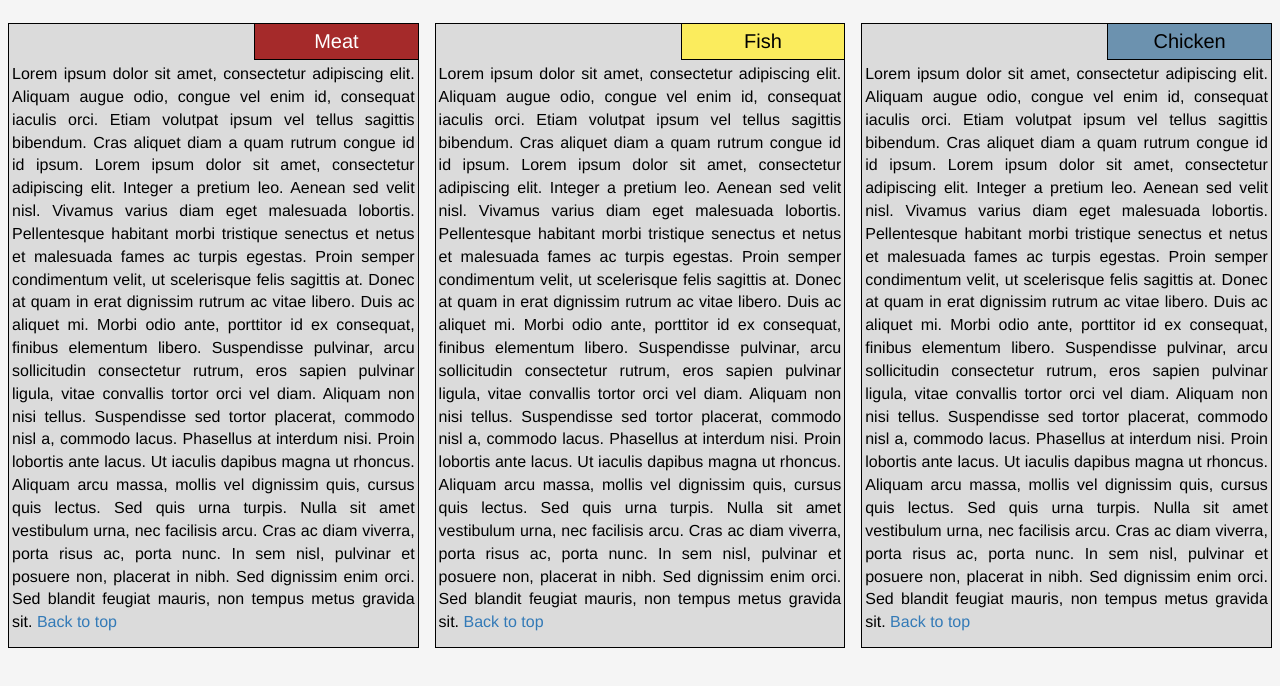
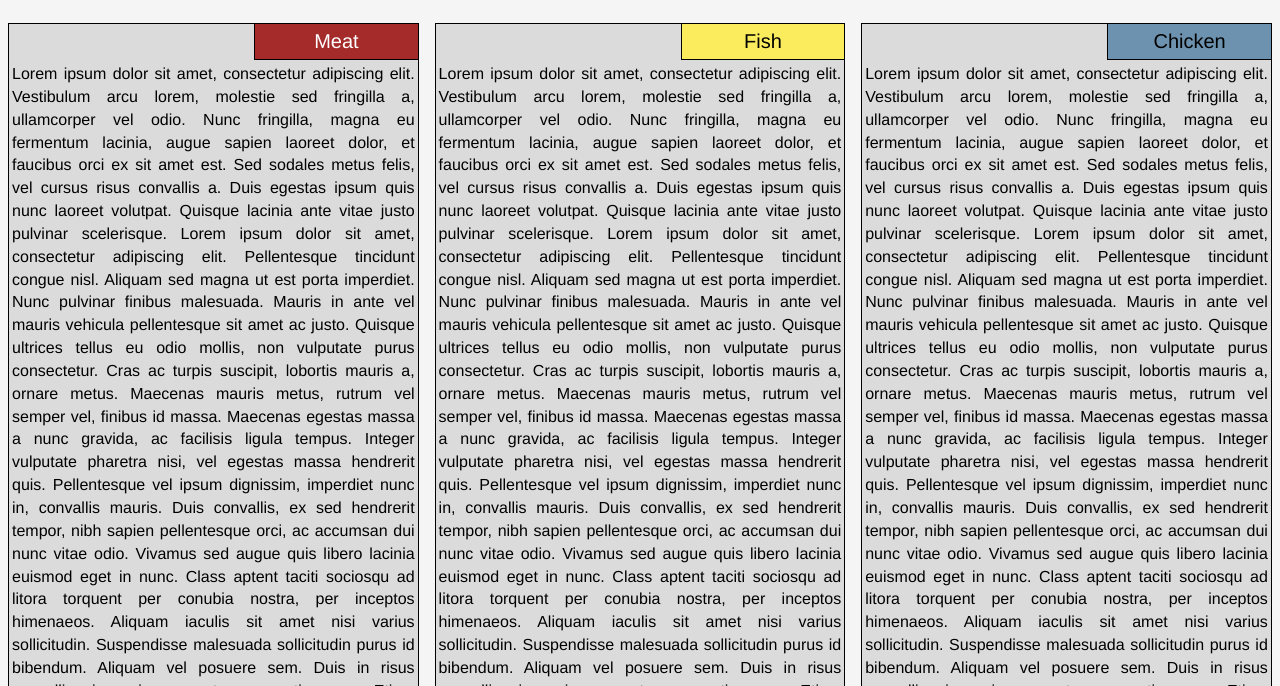
Before and after one commit to alex-17/My_coursera, a plain HTML site: page mod3_solution/index.html in a window 1280 px wide. Shown: the part 114-800 px from the top of the page. Drawn offline with Linux system fonts and the light colour scheme.

Commit message:
Update index.html

```diff
--- a/mod3_solution/index.html
+++ b/mod3_solution/index.html
@@ -55,24 +55,39 @@
    <div class="col-lg-4 col-md-6">
   	<div id="Meat">
     	<p id="p1">Meat</p>
-    	<p> Lorem ipsum dolor sit amet, consectetur adipiscing elit. Aliquam augue odio, congue vel enim id, consequat iaculis orci. Etiam volutpat ipsum vel tellus sagittis bibendum. Cras aliquet diam a quam rutrum congue id id ipsum. Lorem ipsum dolor sit amet, consectetur adipiscing elit. Integer a pretium leo. Aenean sed velit nisl. Vivamus varius diam eget malesuada lobortis. Pellentesque habitant morbi tristique senectus et netus et malesuada fames ac turpis egestas. Proin semper condimentum velit, ut scelerisque felis sagittis at. Donec at quam in erat dignissim rutrum ac vitae libero. Duis ac aliquet mi. Morbi odio ante, porttitor id ex consequat, finibus elementum libero. Suspendisse pulvinar, arcu sollicitudin consectetur rutrum, eros sapien pulvinar ligula, vitae convallis tortor orci vel diam.
-Aliquam non nisi tellus. Suspendisse sed tortor placerat, commodo nisl a, commodo lacus. Phasellus at interdum nisi. Proin lobortis ante lacus. Ut iaculis dapibus magna ut rhoncus. Aliquam arcu massa, mollis vel dignissim quis, cursus quis lectus. Sed quis urna turpis. Nulla sit amet vestibulum urna, nec facilisis arcu. Cras ac diam viverra, porta risus ac, porta nunc. In sem nisl, pulvinar et posuere non, placerat in nibh. Sed dignissim enim orci. Sed blandit feugiat mauris, non tempus metus gravida sit.      <a href="#header-nav">Back to top </a>
+    	<p>Lorem ipsum dolor sit amet, consectetur adipiscing elit. Vestibulum arcu lorem, molestie sed fringilla a, ullamcorper vel odio. Nunc fringilla, magna eu fermentum lacinia, augue sapien laoreet dolor, et faucibus orci ex sit amet est. Sed sodales metus felis, vel cursus risus convallis a. Duis egestas ipsum quis nunc laoreet volutpat. Quisque lacinia ante vitae justo pulvinar scelerisque. Lorem ipsum dolor sit amet, consectetur adipiscing elit. Pellentesque tincidunt congue nisl. Aliquam sed magna ut est porta imperdiet. Nunc pulvinar finibus malesuada. Mauris in ante vel mauris vehicula pellentesque sit amet ac justo. Quisque ultrices tellus eu odio mollis, non vulputate purus consectetur. Cras ac turpis suscipit, lobortis mauris a, ornare metus. Maecenas mauris metus, rutrum vel semper vel, finibus id massa. Maecenas egestas massa a nunc gravida, ac facilisis ligula tempus. Integer vulputate pharetra nisi, vel egestas massa hendrerit quis.
+
+Pellentesque vel ipsum dignissim, imperdiet nunc in, convallis mauris. Duis convallis, ex sed hendrerit tempor, nibh sapien pellentesque orci, ac accumsan dui nunc vitae odio. Vivamus sed augue quis libero lacinia euismod eget in nunc. Class aptent taciti sociosqu ad litora torquent per conubia nostra, per inceptos himenaeos. Aliquam iaculis sit amet nisi varius sollicitudin. Suspendisse malesuada sollicitudin purus id bibendum. Aliquam vel posuere sem. Duis in risus convallis, viverra ipsum auctor, venenatis massa. Etiam pellentesque, mauris eget cursus luctus, justo eros commodo sapien, at vestibulum libero mi pretium libero. In ac mattis tortor. Vestibulum ultricies faucibus mattis. Maecenas mollis velit quis neque vehicula, vitae semper felis varius.
+
+Nullam scelerisque faucibus lectus. Nulla ac leo risus. Phasellus consequat dapibus purus, et lobortis quam eleifend vitae. Nulla malesuada enim risus, at eleifend sapien maximus nec. Ut.
+
+<a href="#header-nav">Back to top </a>
       </p>
     </div>
   </div>
   <div class="col-lg-4 col-md-6">
   	<div id="Fish">
     	<p id="p2">Fish</p>
-    	<p> Lorem ipsum dolor sit amet, consectetur adipiscing elit. Aliquam augue odio, congue vel enim id, consequat iaculis orci. Etiam volutpat ipsum vel tellus sagittis bibendum. Cras aliquet diam a quam rutrum congue id id ipsum. Lorem ipsum dolor sit amet, consectetur adipiscing elit. Integer a pretium leo. Aenean sed velit nisl. Vivamus varius diam eget malesuada lobortis. Pellentesque habitant morbi tristique senectus et netus et malesuada fames ac turpis egestas. Proin semper condimentum velit, ut scelerisque felis sagittis at. Donec at quam in erat dignissim rutrum ac vitae libero. Duis ac aliquet mi. Morbi odio ante, porttitor id ex consequat, finibus elementum libero. Suspendisse pulvinar, arcu sollicitudin consectetur rutrum, eros sapien pulvinar ligula, vitae convallis tortor orci vel diam.
-Aliquam non nisi tellus. Suspendisse sed tortor placerat, commodo nisl a, commodo lacus. Phasellus at interdum nisi. Proin lobortis ante lacus. Ut iaculis dapibus magna ut rhoncus. Aliquam arcu massa, mollis vel dignissim quis, cursus quis lectus. Sed quis urna turpis. Nulla sit amet vestibulum urna, nec facilisis arcu. Cras ac diam viverra, porta risus ac, porta nunc. In sem nisl, pulvinar et posuere non, placerat in nibh. Sed dignissim enim orci. Sed blandit feugiat mauris, non tempus metus gravida sit.      <a href="#header-nav">Back to top </a>
+    	<p> Lorem ipsum dolor sit amet, consectetur adipiscing elit. Vestibulum arcu lorem, molestie sed fringilla a, ullamcorper vel odio. Nunc fringilla, magna eu fermentum lacinia, augue sapien laoreet dolor, et faucibus orci ex sit amet est. Sed sodales metus felis, vel cursus risus convallis a. Duis egestas ipsum quis nunc laoreet volutpat. Quisque lacinia ante vitae justo pulvinar scelerisque. Lorem ipsum dolor sit amet, consectetur adipiscing elit. Pellentesque tincidunt congue nisl. Aliquam sed magna ut est porta imperdiet. Nunc pulvinar finibus malesuada. Mauris in ante vel mauris vehicula pellentesque sit amet ac justo. Quisque ultrices tellus eu odio mollis, non vulputate purus consectetur. Cras ac turpis suscipit, lobortis mauris a, ornare metus. Maecenas mauris metus, rutrum vel semper vel, finibus id massa. Maecenas egestas massa a nunc gravida, ac facilisis ligula tempus. Integer vulputate pharetra nisi, vel egestas massa hendrerit quis.
+
+Pellentesque vel ipsum dignissim, imperdiet nunc in, convallis mauris. Duis convallis, ex sed hendrerit tempor, nibh sapien pellentesque orci, ac accumsan dui nunc vitae odio. Vivamus sed augue quis libero lacinia euismod eget in nunc. Class aptent taciti sociosqu ad litora torquent per conubia nostra, per inceptos himenaeos. Aliquam iaculis sit amet nisi varius sollicitudin. Suspendisse malesuada sollicitudin purus id bibendum. Aliquam vel posuere sem. Duis in risus convallis, viverra ipsum auctor, venenatis massa. Etiam pellentesque, mauris eget cursus luctus, justo eros commodo sapien, at vestibulum libero mi pretium libero. In ac mattis tortor. Vestibulum ultricies faucibus mattis. Maecenas mollis velit quis neque vehicula, vitae semper felis varius.
+
+Nullam scelerisque faucibus lectus. Nulla ac leo risus. Phasellus consequat dapibus purus, et lobortis quam eleifend vitae. Nulla malesuada enim risus, at eleifend sapien maximus nec. Ut.
+
+<a href="#header-nav">Back to top </a>
       </p>
     </div>
   </div>
   <div class="col-lg-4 col-md-12">
   	<div id="Chicken">
     	<p id="p3">Chicken</p>
-    	<p>Lorem ipsum dolor sit amet, consectetur adipiscing elit. Aliquam augue odio, congue vel enim id, consequat iaculis orci. Etiam volutpat ipsum vel tellus sagittis bibendum. Cras aliquet diam a quam rutrum congue id id ipsum. Lorem ipsum dolor sit amet, consectetur adipiscing elit. Integer a pretium leo. Aenean sed velit nisl. Vivamus varius diam eget malesuada lobortis. Pellentesque habitant morbi tristique senectus et netus et malesuada fames ac turpis egestas. Proin semper condimentum velit, ut scelerisque felis sagittis at. Donec at quam in erat dignissim rutrum ac vitae libero. Duis ac aliquet mi. Morbi odio ante, porttitor id ex consequat, finibus elementum libero. Suspendisse pulvinar, arcu sollicitudin consectetur rutrum, eros sapien pulvinar ligula, vitae convallis tortor orci vel diam.
-Aliquam non nisi tellus. Suspendisse sed tortor placerat, commodo nisl a, commodo lacus. Phasellus at interdum nisi. Proin lobortis ante lacus. Ut iaculis dapibus magna ut rhoncus. Aliquam arcu massa, mollis vel dignissim quis, cursus quis lectus. Sed quis urna turpis. Nulla sit amet vestibulum urna, nec facilisis arcu. Cras ac diam viverra, porta risus ac, porta nunc. In sem nisl, pulvinar et posuere non, placerat in nibh. Sed dignissim enim orci. Sed blandit feugiat mauris, non tempus metus gravida sit.      <a href="#header-nav">Back to top </a>
+    	<p>Lorem ipsum dolor sit amet, consectetur adipiscing elit. Vestibulum arcu lorem, molestie sed fringilla a, ullamcorper vel odio. Nunc fringilla, magna eu fermentum lacinia, augue sapien laoreet dolor, et faucibus orci ex sit amet est. Sed sodales metus felis, vel cursus risus convallis a. Duis egestas ipsum quis nunc laoreet volutpat. Quisque lacinia ante vitae justo pulvinar scelerisque. Lorem ipsum dolor sit amet, consectetur adipiscing elit. Pellentesque tincidunt congue nisl. Aliquam sed magna ut est porta imperdiet. Nunc pulvinar finibus malesuada. Mauris in ante vel mauris vehicula pellentesque sit amet ac justo. Quisque ultrices tellus eu odio mollis, non vulputate purus consectetur. Cras ac turpis suscipit, lobortis mauris a, ornare metus. Maecenas mauris metus, rutrum vel semper vel, finibus id massa. Maecenas egestas massa a nunc gravida, ac facilisis ligula tempus. Integer vulputate pharetra nisi, vel egestas massa hendrerit quis.
+
+Pellentesque vel ipsum dignissim, imperdiet nunc in, convallis mauris. Duis convallis, ex sed hendrerit tempor, nibh sapien pellentesque orci, ac accumsan dui nunc vitae odio. Vivamus sed augue quis libero lacinia euismod eget in nunc. Class aptent taciti sociosqu ad litora torquent per conubia nostra, per inceptos himenaeos. Aliquam iaculis sit amet nisi varius sollicitudin. Suspendisse malesuada sollicitudin purus id bibendum. Aliquam vel posuere sem. Duis in risus convallis, viverra ipsum auctor, venenatis massa. Etiam pellentesque, mauris eget cursus luctus, justo eros commodo sapien, at vestibulum libero mi pretium libero. In ac mattis tortor. Vestibulum ultricies faucibus mattis. Maecenas mollis velit quis neque vehicula, vitae semper felis varius.
+
+Nullam scelerisque faucibus lectus. Nulla ac leo risus. Phasellus consequat dapibus purus, et lobortis quam eleifend vitae. Nulla malesuada enim risus, at eleifend sapien maximus nec. Ut.
+
+<a href="#header-nav">Back to top </a>
       </p>
     </div>
   </div>
```
